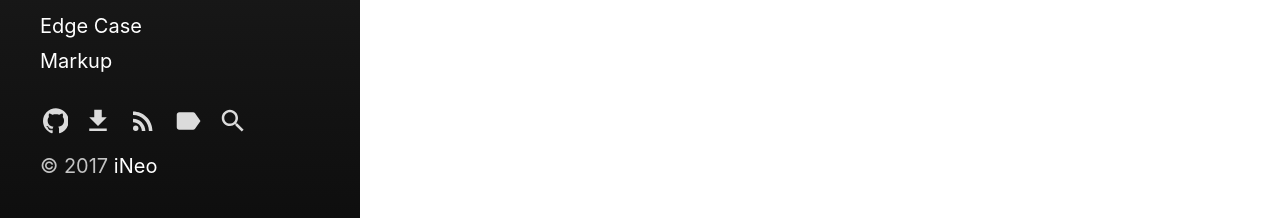
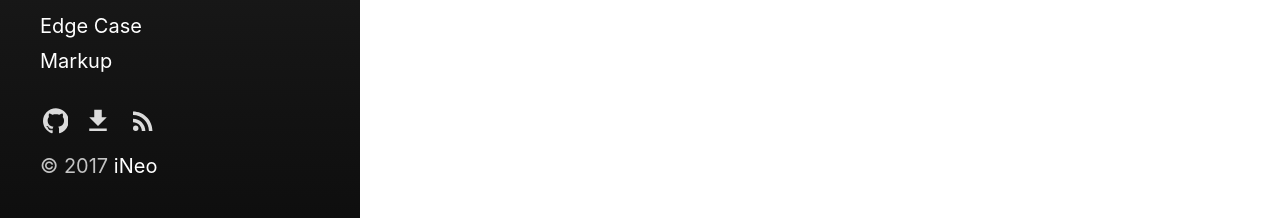
Before and after one commit to hoangbaovu/blog.ineo.vn, a Jekyll site: the page built from about.md, in a window 1280 px wide. Shown: the part 679-897 px from the top of the page. Built offline with Jekyll 4.4.1, drawn with Linux system fonts in a browser that asks for light colours.

Commit message:
Fixed sidebar-icon-links

```diff
--- a/_includes/sidebar-icon-links.html
+++ b/_includes/sidebar-icon-links.html
@@ -31,23 +31,23 @@
     {% endif %}
   {% endfor %}
 
-  {% if tags_page %}
+  <!-- {% if tags_page %}
     <a id="tags-link"
        class="icon{% if page.url == '/tags' %} active{% endif %}"
        title="Tags" aria-label="Tags"
        href="{{ site.baseurl }}{{ tags_page.url }}">
       {% include svg/tags.svg %}
     </a>
-  {% endif %}
+  {% endif %} -->
 
-  {% if search_page %}
+  <!-- {% if search_page %}
     <a id="search-link"
        class="icon{% if page.url == '/search' %} active{% endif %}"
        title="Search" aria-label="Search"
        href="{{ site.baseurl }}{{ search_page.url }}">
       {% include svg/search.svg %}
     </a>
-  {% endif %}
+  {% endif %} -->
 
   {% include custom-icon-links.html %}
 </nav>
```
